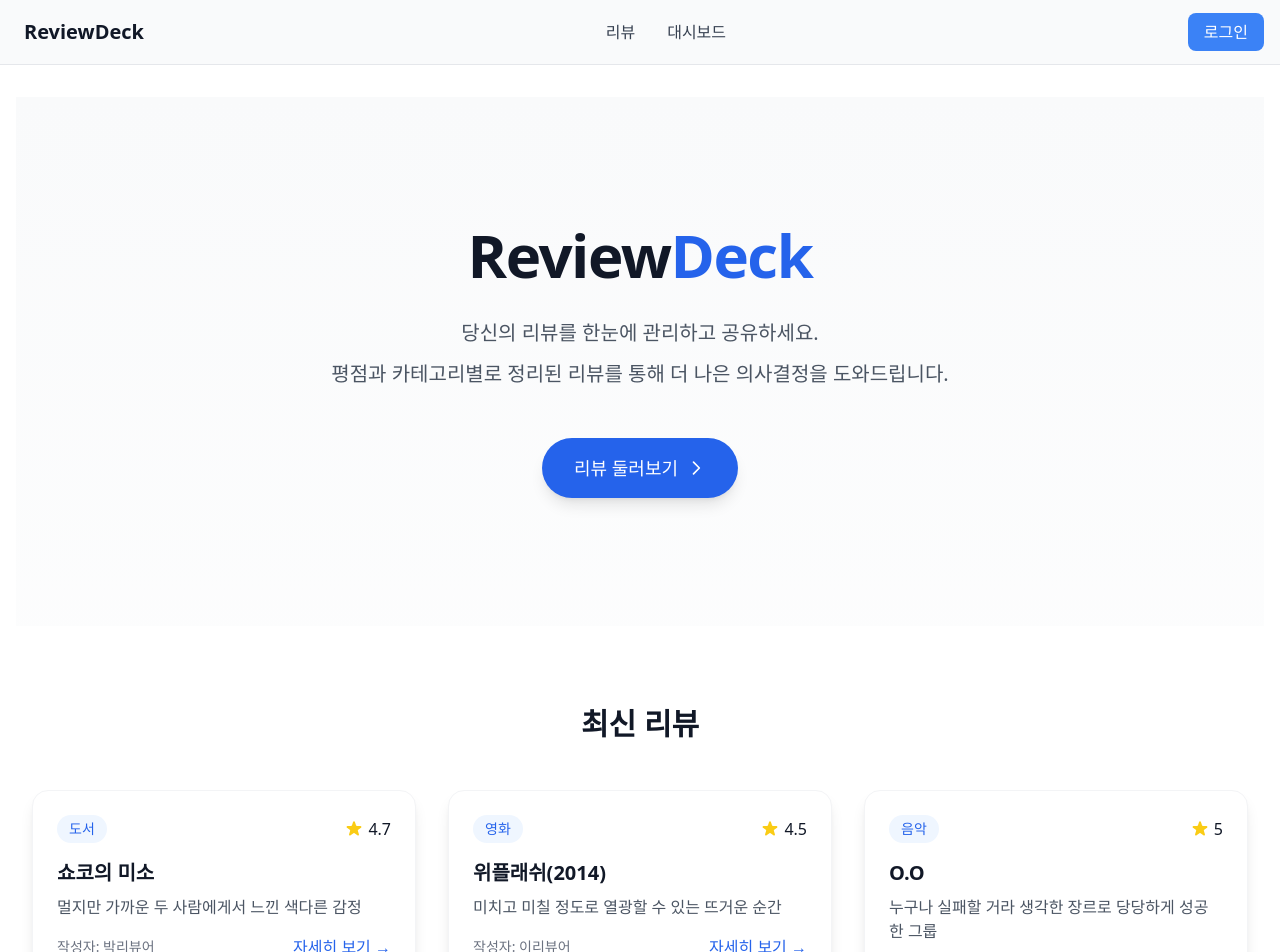
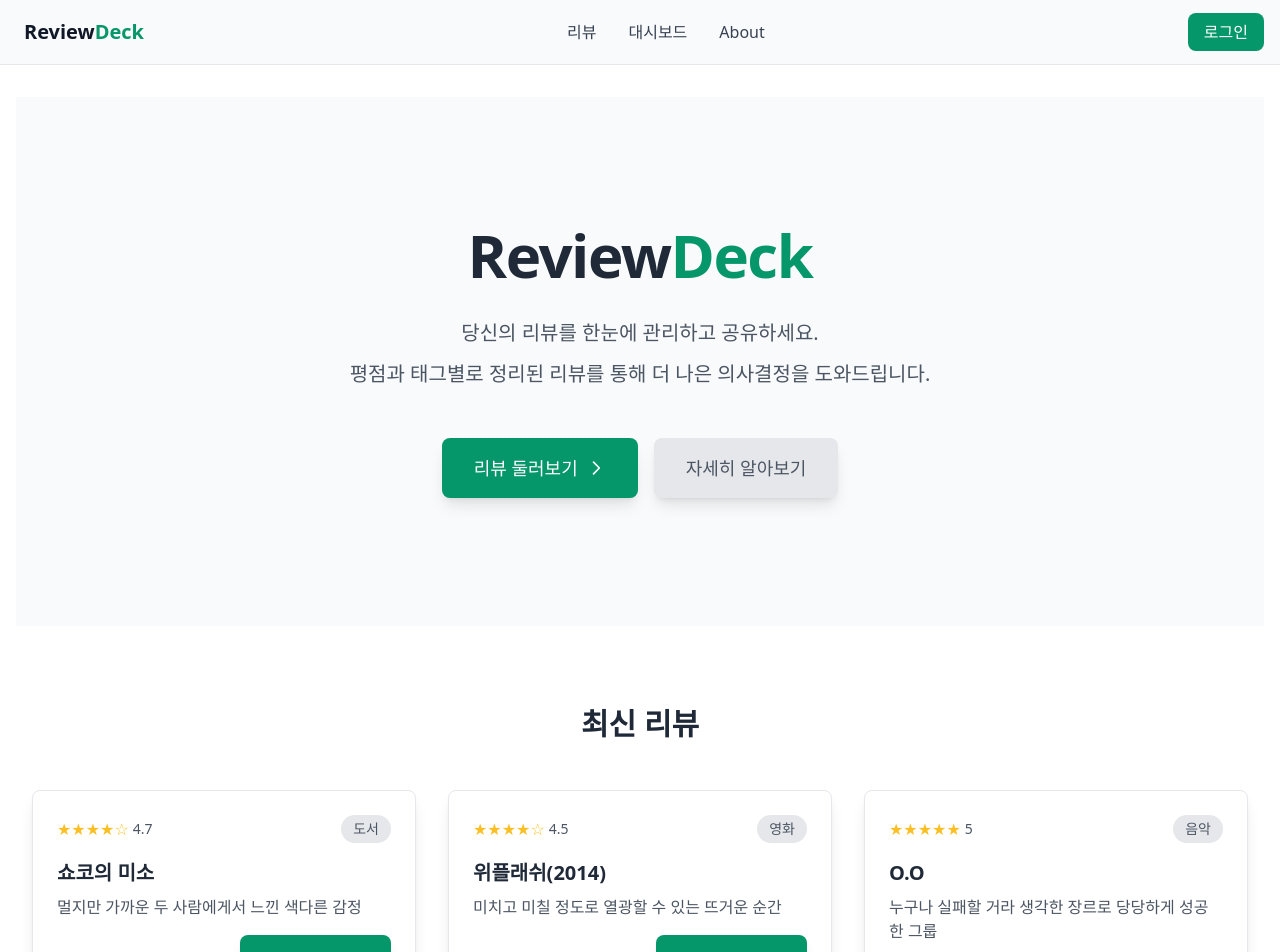
Before and after one commit to DoDAON/ReviewDeck, a SvelteKit app: page / in a window 1280 px wide. Shown: the top 952 px of the page. Built offline with nearby package versions, Linux system fonts and the light colour scheme.

Commit message:
전체 UI 수정 및 컴포넌트 반영

```diff
--- a/src/routes/+layout.svelte
+++ b/src/routes/+layout.svelte
@@ -21,62 +21,93 @@
 <div class="min-h-screen bg-white">
 	{#if isMobileMenuOpen}
 		<!-- 배경 오버레이 -->
-		<div class="fixed inset-0 bg-black/30 z-30"
-			 on:click={toggleMobileMenu}
-			 transition:fade={{duration: 150}}>
-		</div>
+		<div
+			class="fixed inset-0 z-30 bg-black/30"
+			on:click={toggleMobileMenu}
+			on:keydown={(e) => e.key === 'Escape' && toggleMobileMenu()}
+			role="button"
+			tabindex="0"
+			transition:fade={{ duration: 150 }}
+		></div>
 	{/if}
 
-	<header class="bg-gray-50 border-b relative z-40">
+	<header class="relative z-40 border-b bg-gray-50">
 		<div class="container mx-auto px-4">
-			<div class="flex items-center justify-between h-16">
+			<div class="flex h-16 items-center justify-between">
 				<div class="flex items-center">
 					<div class="lg:hidden">
-						<button type="button"
-							class="btn-ghost p-2 hover:bg-gray-100 rounded-lg transition-colors duration-200"
+						<button
+							type="button"
+							class="btn-ghost rounded-lg p-2 transition-colors duration-200 hover:bg-gray-100"
 							aria-label="메인 메뉴"
-							on:click={toggleMobileMenu}>
-							<svg xmlns="http://www.w3.org/2000/svg" class="h-6 w-6" fill="none" viewBox="0 0 24 24" stroke="currentColor">
-								<path stroke-linecap="round" stroke-linejoin="round" stroke-width="2" d="M4 6h16M4 12h8m-8 6h16" />
+							on:click={toggleMobileMenu}
+						>
+							<svg
+								xmlns="http://www.w3.org/2000/svg"
+								class="h-6 w-6"
+								fill="none"
+								viewBox="0 0 24 24"
+								stroke="currentColor"
+							>
+								<path
+									stroke-linecap="round"
+									stroke-linejoin="round"
+									stroke-width="2"
+									d="M4 6h16M4 12h8m-8 6h16"
+								/>
 							</svg>
 						</button>
 					</div>
-					<a href="/" class="text-xl font-bold text-gray-900 ml-2">ReviewDeck</a>
+					<a href="/" class="ml-2 text-xl font-bold text-gray-900">Review<span class="text-[#059669]">Deck</span></a>
 				</div>
 				<div class="hidden lg:flex lg:items-center lg:space-x-8">
 					<a href="/reviews" class="text-gray-700 hover:text-gray-900">리뷰</a>
 					<a href="/dashboard" class="text-gray-700 hover:text-gray-900">대시보드</a>
+					<a href="/about" class="text-gray-700 hover:text-gray-900">About</a>
 				</div>
 				<div>
-					<a href="/login" class="btn btn-primary">로그인</a>
+					<a href="/login" class="btn btn-primary bg-[#059669]">로그인</a>
 				</div>
 			</div>
 		</div>
 
 		{#if isMobileMenuOpen}
-			<div class="absolute top-16 left-0 right-0 bg-white border-b shadow-lg lg:hidden"
-				 transition:slide={{duration: 200}}>
+			<div
+				class="absolute left-0 right-0 top-16 border-b bg-white shadow-lg lg:hidden"
+				transition:slide={{ duration: 200 }}
+			>
 				<nav class="container mx-auto px-4 py-2">
-					<a href="/reviews"
-						class="block px-4 py-3 text-gray-700 hover:bg-gray-50 rounded-lg transition-colors duration-200"
-						on:click={toggleMobileMenu}>
+					<a
+						href="/reviews"
+						class="block rounded-lg px-4 py-3 text-gray-700 transition-colors duration-200 hover:bg-gray-50"
+						on:click={toggleMobileMenu}
+					>
 						리뷰
 					</a>
-					<a href="/dashboard"
-						class="block px-4 py-3 text-gray-700 hover:bg-gray-50 rounded-lg transition-colors duration-200"
-						on:click={toggleMobileMenu}>
+					<a
+						href="/dashboard"
+						class="block rounded-lg px-4 py-3 text-gray-700 transition-colors duration-200 hover:bg-gray-50"
+						on:click={toggleMobileMenu}
+					>
 						대시보드
+					</a>
+					<a
+						href="/about"
+						class="block rounded-lg px-4 py-3 text-gray-700 transition-colors duration-200 hover:bg-gray-50"
+						on:click={toggleMobileMenu}
+					>
+						About
 					</a>
 				</nav>
 			</div>
 		{/if}
 	</header>
 
-	<main class="container mx-auto px-4 py-8 relative z-0">
+	<main class="container relative z-0 mx-auto px-4 py-8">
 		<slot />
 	</main>
 
-	<footer class="bg-gray-50 border-t relative z-0">
+	<footer class="relative z-0 border-t bg-gray-50">
 		<div class="container mx-auto px-4 py-6 text-center text-gray-600">
 			<p>Copyright © 2024 - All rights reserved by ReviewDeck</p>
 		</div>
--- a/src/routes/+page.server.ts
+++ b/src/routes/+page.server.ts
@@ -8,7 +8,7 @@ export const load: PageServerLoad = async ({ locals }) => {
         id: '1',
         title: 'O.O',
         rating: 5.0,
-        category: '음악',
+        tag: '음악',
         author: '김리뷰어',
         excerpt: '누구나 실패할 거라 생각한 장르로 당당하게 성공한 그룹',
         createdAt: '2024-03-21T14:00:00Z'
@@ -17,7 +17,7 @@ export const load: PageServerLoad = async ({ locals }) => {
         id: '2',
         title: '위플래쉬(2014)',
         rating: 4.5,
-        category: '영화',
+        tag: '영화',
         author: '이리뷰어',
         excerpt: '미치고 미칠 정도로 열광할 수 있는 뜨거운 순간',
         createdAt: '2024-03-21T14:30:00Z'
@@ -26,7 +26,7 @@ export const load: PageServerLoad = async ({ locals }) => {
         id: '3',
         title: '쇼코의 미소',
         rating: 4.7,
-        category: '도서',
+        tag: '도서',
         author: '박리뷰어',
         excerpt: '멀지만 가까운 두 사람에게서 느낀 색다른 감정',
         createdAt: '2024-03-21T15:00:00Z'
--- a/src/routes/+page.svelte
+++ b/src/routes/+page.svelte
@@ -1,40 +1,34 @@
 <script lang="ts">
 	import type { PageData } from './$types';
+	import Button from '$lib/components/ui/Button.svelte';
+	import ReviewCard from '$lib/components/ui/ReviewCard.svelte';
 	export let data: PageData;
 
 	let featuredReviews = data.featuredReviews.sort((a, b) => parseInt(b.id) - parseInt(a.id)); // id 내림차순 정렬
 </script>
 
-<div class="min-h-screen bg-gradient-to-b from-gray-50 to-white">
+<div class="min-h-screen bg-[#F9FAFB]">
 	<!-- Hero Section -->
 	<section class="relative py-32">
 		<div class="container mx-auto px-4">
 			<div class="mx-auto max-w-3xl text-center">
-				<h1 class="mb-8 text-6xl font-bold tracking-tight text-gray-900">
-					Review<span class="text-blue-600">Deck</span>
+				<h1 class="mb-8 text-6xl font-bold tracking-tight text-[#1F2937]">
+					Review<span class="text-[#059669]">Deck</span>
 				</h1>
-				<p class="mb-12 text-xl leading-relaxed text-gray-600">
+				<p class="mb-12 text-xl leading-relaxed text-[#4B5563]">
 					당신의 리뷰를 한눈에 관리하고 공유하세요.
 					<span class="mt-2 block"
-						>평점과 카테고리별로 정리된 리뷰를 통해 더 나은 의사결정을 도와드립니다.</span
+						>평점과 태그별로 정리된 리뷰를 통해 더 나은 의사결정을 도와드립니다.</span
 					>
 				</p>
-				<a
-					href="/reviews"
-					class="inline-flex transform items-center rounded-full bg-blue-600 px-8 py-4 text-lg font-medium
-                  text-white shadow-lg transition-all duration-200 hover:scale-105 hover:bg-blue-700
-                  hover:shadow-xl focus:outline-none focus:ring-2 focus:ring-blue-500 focus:ring-offset-2"
-				>
-					리뷰 둘러보기
-					<svg class="ml-2 h-5 w-5" fill="none" stroke="currentColor" viewBox="0 0 24 24">
-						<path
-							stroke-linecap="round"
-							stroke-linejoin="round"
-							stroke-width="2"
-							d="M9 5l7 7-7 7"
-						/>
-					</svg>
-				</a>
+				<div class="flex flex-col sm:flex-row justify-center gap-4">
+					<Button href="/reviews" variant="primary" showArrow={true}>
+						리뷰 둘러보기
+					</Button>
+					<Button href="/about" variant="secondary">
+						자세히 알아보기
+					</Button>
+				</div>
 			</div>
 		</div>
 	</section>
@@ -42,48 +36,10 @@
 	<!-- Latest Reviews -->
 	<section class="bg-white py-20">
 		<div class="container mx-auto px-4">
-			<h2 class="mb-12 text-center text-3xl font-bold text-gray-900">최신 리뷰</h2>
+			<h2 class="mb-12 text-center text-3xl font-bold text-[#1F2937]">최신 리뷰</h2>
 			<div class="grid grid-cols-1 gap-8 md:grid-cols-2 lg:grid-cols-3">
 				{#each featuredReviews as review}
-					<a
-						href="/reviews/{review.id}"
-						class="group block transform transition-all duration-200 hover:scale-105"
-					>
-						<div
-							class="overflow-hidden rounded-2xl border border-gray-100 bg-white shadow-lg
-                        transition-shadow duration-200 hover:shadow-xl"
-						>
-							<div class="p-6">
-								<div class="mb-4 flex items-center justify-between">
-									<span class="rounded-full bg-blue-50 px-3 py-1 text-sm font-medium text-blue-600">
-										{review.category}
-									</span>
-									<div class="flex items-center gap-1">
-										<svg class="h-5 w-5 text-yellow-400" fill="currentColor" viewBox="0 0 20 20">
-											<path
-												d="M9.049 2.927c.3-.921 1.603-.921 1.902 0l1.07 3.292a1 1 0 00.95.69h3.462c.969 0 1.371 1.24.588 1.81l-2.8 2.034a1 1 0 00-.364 1.118l1.07 3.292c.3.921-.755 1.688-1.54 1.118l-2.8-2.034a1 1 0 00-1.175 0l-2.8 2.034c-.784.57-1.838-.197-1.539-1.118l1.07-3.292a1 1 0 00-.364-1.118L2.98 8.72c-.783-.57-.38-1.81.588-1.81h3.461a1 1 0 00.951-.69l1.07-3.292z"
-											/>
-										</svg>
-										<span class="font-medium text-gray-900">{review.rating}</span>
-									</div>
-								</div>
-								<h3
-									class="mb-2 text-xl font-bold text-gray-900 transition-colors duration-200 group-hover:text-blue-600"
-								>
-									{review.title}
-								</h3>
-								<p class="mb-4 line-clamp-2 text-gray-600">{review.excerpt}</p>
-								<div class="flex items-center justify-between">
-									<span class="text-sm text-gray-500">작성자: {review.author}</span>
-									<span
-										class="transform text-blue-600 transition-transform duration-200 group-hover:translate-x-2"
-									>
-										자세히 보기 →
-									</span>
-								</div>
-							</div>
-						</div>
-					</a>
+					<ReviewCard {review} />
 				{/each}
 			</div>
 		</div>
```
